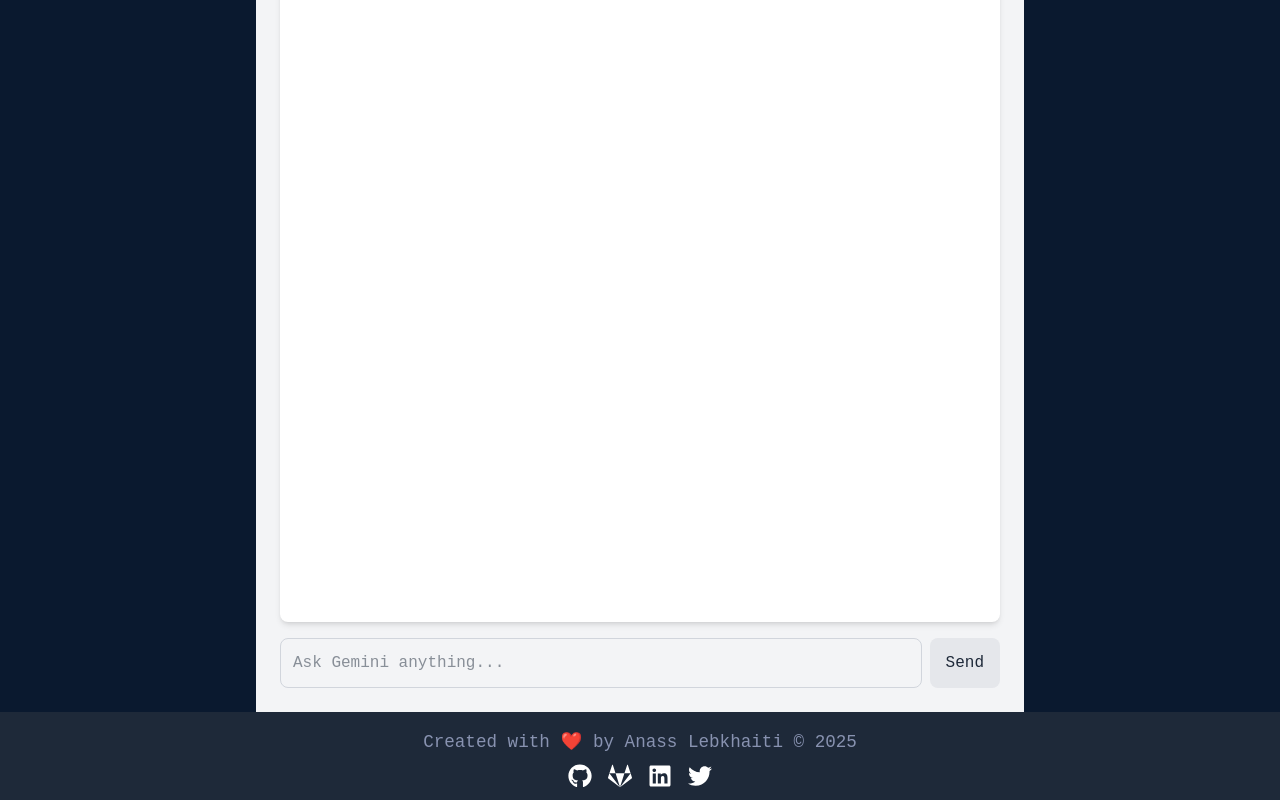
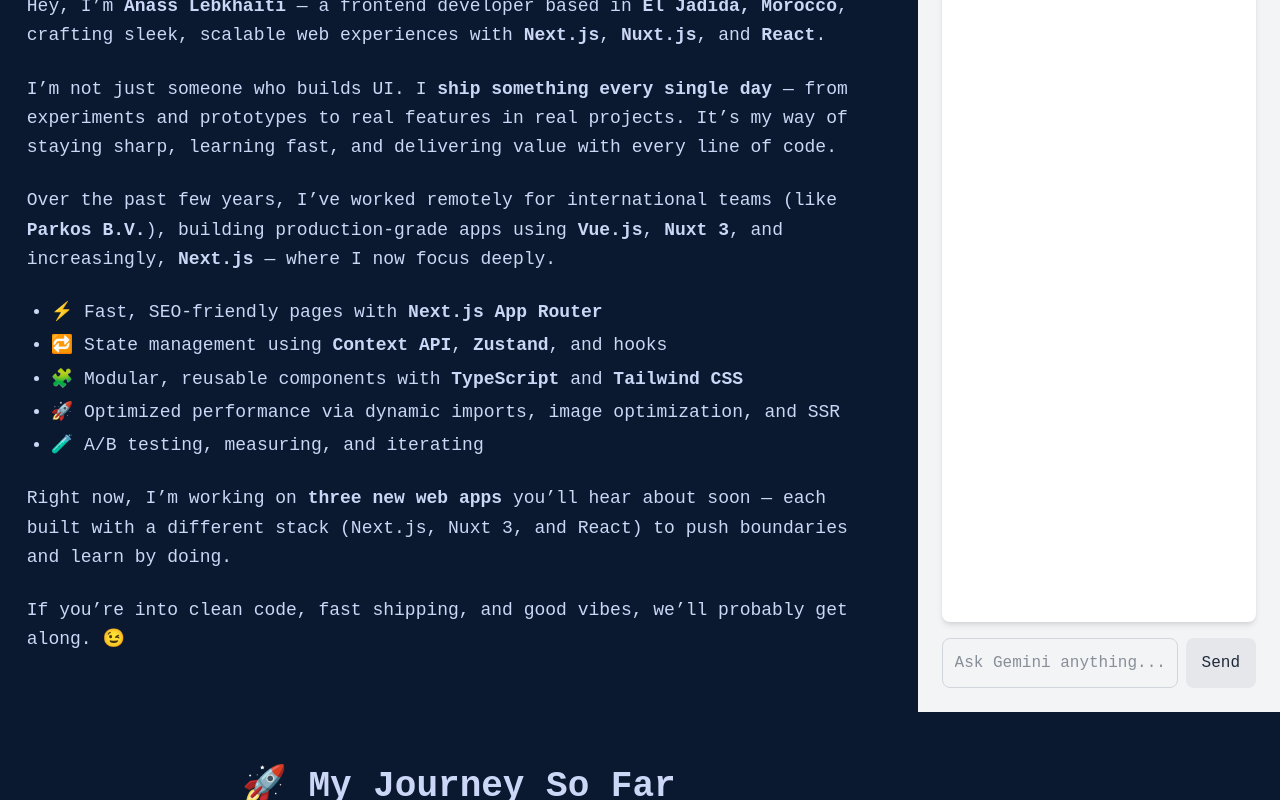
Before and after one commit to Anaslbkh/fullstack-portfolio, a Next.js app: page / in a window 1280 px wide. Built offline with nearby package versions, Linux system fonts and the light colour scheme.

Commit message:
update phrases color and the experience design

```diff
--- a/components/AboutMe.tsx
+++ b/components/AboutMe.tsx
@@ -1,7 +1,7 @@
 // components/AboutMe.jsx
 export default function AboutMe() {
     return (
-      <section className="max-w-4xl mx-auto px-4 py-12 text-gray-800">
+      <section className="max-w-4xl mx-auto px-4 py-12">
         <h2 className="text-4xl font-bold mb-6 text-center">👋 About Me</h2>
         <div className="space-y-6 text-lg leading-relaxed">
           <p>
--- a/components/ExperienceProjects.tsx
+++ b/components/ExperienceProjects.tsx
@@ -1,16 +1,18 @@
 // components/ExperienceProjects.jsx
 export default function ExperienceProjects() {
   return (
-      <section className="max-w-5xl mx-auto px-4 py-16 text-gray-900">
+    <section className="max-w-5xl mx-auto px-4 py-16">
       <h2 className="text-4xl font-bold mb-10 text-center">🚀 My Journey So Far</h2>
 
-        <div className="space-y-12">
-
+      <div className="relative border-l border-gray-300">
         {/* Experience: Parkos */}
-          <div>
-            <h3 className="text-2xl font-semibold">🧑‍💻 Front-End Developer – Parkos B.V. (Remote)</h3>
+        <div className="mb-10 ml-6">
+          <span className="absolute -left-3 flex items-center justify-center w-6 h-6 bg-blue-500 rounded-full ring-8 ring-gray-100">
+            🧑‍💻
+          </span>
+          <h3 className="text-2xl font-semibold">Front-End Developer – Parkos B.V. (Remote)</h3>
           <p className="text-gray-600 text-sm">Sep 2021 – Nov 2024</p>
-            <ul className="list-disc pl-6 mt-2 space-y-2 text-lg">
+          <ul className="list-disc pl-6 mt-2 space-y-2 text-lg text-white">
             <li>Built and maintained dynamic, user-focused web apps using <strong>Vue.js</strong>, <strong>Nuxt.js</strong>, and later <strong>React.js</strong> and <strong>Next.js</strong>.</li>
             <li>Specialized in <strong>A/B testing</strong>, rapid frontend iteration, and performance optimization.</li>
             <li>Worked on SEO, SSR, and scalable architecture using <strong>Next.js App Router</strong>.</li>
@@ -20,19 +22,26 @@
         </div>
 
         {/* Internship */}
-          <div>
-            <h3 className="text-2xl font-semibold">🎓 Web Development Intern – OCP S.A.</h3>
+        <div className="mb-10 ml-6">
+          <span className="absolute -left-3 flex items-center justify-center w-6 h-6 bg-green-500 rounded-full ring-8 ring-gray-100">
+            🎓
+          </span>
+          <h3 className="text-2xl font-semibold">Web Development Intern – OCP S.A.</h3>
           <p className="text-gray-600 text-sm">2020</p>
-            <ul className="list-disc pl-6 mt-2 space-y-2 text-lg">
+          <ul className="list-disc pl-6 mt-2 space-y-2 text-lg text-white">
             <li>Supported in development and refactoring of internal tools and systems.</li>
             <li>Learned real-world software development practices with Git, HTML/CSS, JavaScript.</li>
           </ul>
         </div>
 
-          {/* Projects (In Development) */}
-          <div>
-            <h3 className="text-2xl font-semibold">🛠️ Current Projects</h3>
-            <ul className="list-disc pl-6 mt-2 space-y-2 text-lg">
+        {/* Projects */}
+        <div className="mb-10 ml-6">
+          <span className="absolute -left-3 flex items-center justify-center w-6 h-6 bg-purple-500 rounded-full ring-8 ring-gray-100">
+            🛠️
+          </span>
+          <h3 className="text-2xl font-semibold">Current Projects</h3>
+          <p className="text-gray-600 text-sm">2020 - Present</p>
+          <ul className="list-disc pl-6 mt-2 space-y-2 text-lg text-white">
             <li>
               <strong>Project Alpha</strong> – Built with <strong>Next.js</strong>, <strong>TypeScript</strong>, <strong>Supabase</strong>. A social-style feed app with auth and real-time updates.
             </li>
--- a/src/app/globals.css
+++ b/src/app/globals.css
@@ -188,12 +188,6 @@
   box-shadow: 0 5px 15px rgba(100, 255, 218, 0.5);
 }
 
-p {
-  font-size: 1.1rem;
-  line-height: 1.6;
-  color: #8892b0;
-}
-
 .custom-shape {
   animation: frame-movement 5s infinite alternate ease-in-out;
   border: 5px solid #ffffff;
--- a/src/app/page.tsx
+++ b/src/app/page.tsx
@@ -70,12 +70,14 @@
             </div>
           </div>
         </section>
-        <div className="hero-animation">
+        <div className="hero-animation hidden">
           <HeroAnimation phrases={phrases} />
         </div>
-        <div>
-          <AboutMe />
-          <ExperienceProjects />
+        <div className='flex'>
+          <div className="">
+            <AboutMe />
+            <ExperienceProjects />
+          </div>
           <div className="chat-ai-section mt-8">
             <ChatAI />
           </div>
--- a/styles/globals.css
+++ b/styles/globals.css
@@ -160,9 +160,3 @@
     transform: scale(1.1);
     box-shadow: 0 5px 15px rgba(100, 255, 218, 0.5);
 }
-
-p {
-    font-size: 1.1rem;
-    line-height: 1.6;
-    color: #8892b0;
-}
```
Lines whose indentation alone changed are shown as unchanged.
